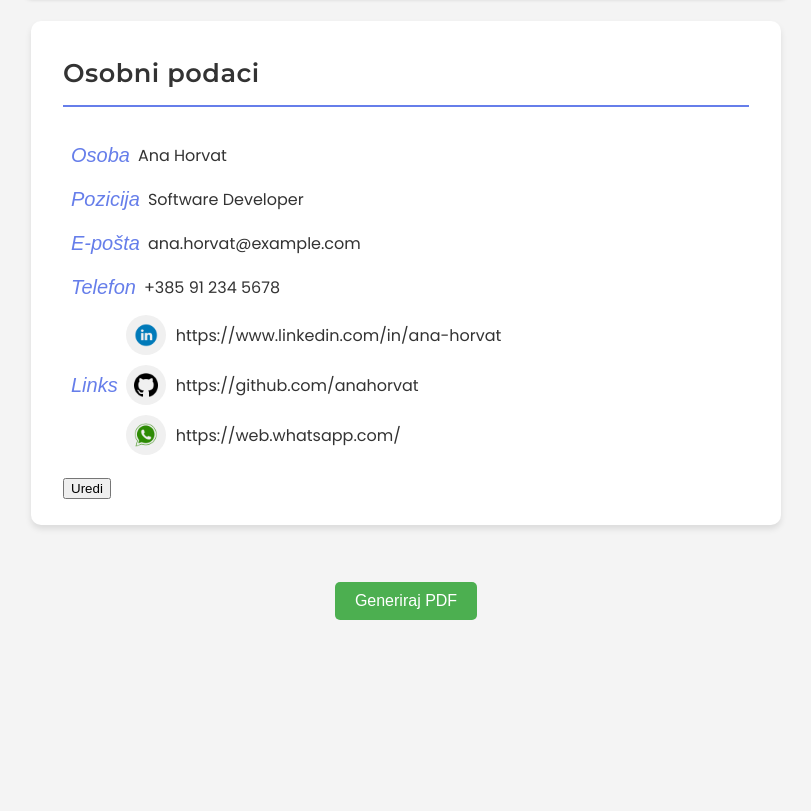
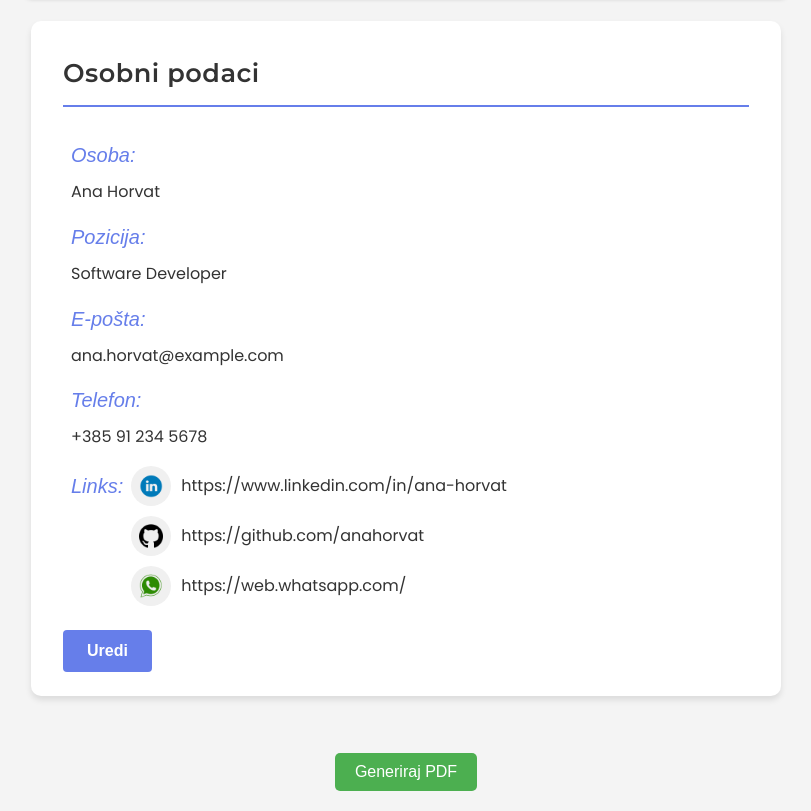
Before and after one commit to NotSpartan/zivotopis-batinic, an Angular app: page / in a window 1280 px wide. Shown: the part 460-1271 px from the top of the page, without its empty margins (234-1045 px from the left). Before the commit the page ends 1100 px from the top, so only its background shows below. Built offline with nearby package versions, Linux system fonts and the light colour scheme.

Commit message:
dorada osobni-podatci komponente

```diff
--- a/src/app/osobni-podaci/osobni-podaci.component.css
+++ b/src/app/osobni-podaci/osobni-podaci.component.css
@@ -61,19 +61,18 @@
 
 .field {
   display: flex;
-  flex-direction: row;
-  align-items: center;
-  margin-bottom: 0.75rem;
+  flex-direction: column;
+  margin-bottom: 1rem;
 }
 
 .field i {
-  margin-right: 0.5rem;
   color: #667eea;
   font-size: 1.25rem;
+  margin-bottom: 0.5rem;
 }
 
 .field-content {
-  flex-grow: 1;
+  width: 100%;
 }
 
 .field-content span,
@@ -85,7 +84,7 @@
 
 .field-content input {
   width: 100%;
-  padding: 0.5rem;
+  padding: 0.75rem;
   border: 1px solid #ddd;
   border-radius: 4px;
   transition: border-color 0.3s ease;
@@ -94,6 +93,17 @@
 .field-content input:focus {
   outline: none;
   border-color: #667eea;
+  box-shadow: 0 0 0 2px rgba(102, 126, 234, 0.2);
+}
+
+.links-field {
+  flex-direction: row;
+  align-items: flex-start;
+}
+
+.links-field i {
+  margin-right: 0.5rem;
+  margin-top: 0.25rem;
 }
 
 .links-container {
@@ -159,33 +169,41 @@
   outline: none;
 }
 
-.edit-button:hover, .remove-link-btn:hover, .add-link-btn:hover {
-  background: linear-gradient(135deg, #5a6eea 0%, #6a3f9d 100%);
-  box-shadow: 0 6px 8px rgba(102, 126, 234, 0.4);
+.btn {
+  padding: 0.75rem 1.5rem;
+  border: none;
+  border-radius: 4px;
+  font-size: 1rem;
+  font-weight: bold;
+  cursor: pointer;
+  transition: all 0.3s ease;
+}
+
+.btn-primary {
+  background-color: #667eea;
+  color: white;
+}
+
+.btn-success {
+  background-color: #48bb78;
+  color: white;
+}
+
+.btn-danger {
+  background-color: #e53e3e;
+  color: white;
+}
+
+.btn:hover {
+  opacity: 0.9;
   transform: translateY(-2px);
 }
 
-.edit-button:active, .remove-link-btn:active, .add-link-btn:active {
+.btn:active {
   transform: translateY(0);
-  box-shadow: 0 2px 4px rgba(102, 126, 234, 0.25);
 }
 
-.remove-link-btn, .add-link-btn {
-  padding: 0.5rem 1rem;
-  font-size: 0.8rem;
-}
-
-.remove-link-btn {
-  background: linear-gradient(135deg, #ff6b6b 0%, #ee5253 100%);
-}
-
-.remove-link-btn:hover {
-  background: linear-gradient(135deg, #ff5e5e 0%, #e64b4c 100%);
-}
-
-.pdf-mode .edit-button,
-.pdf-mode .remove-link-btn,
-.pdf-mode .add-link-btn {
+.pdf-mode .btn {
   display: none;
 }
 
@@ -207,7 +225,7 @@
     font-size: 0.9rem;
   }
 
-  .edit-button, .remove-link-btn, .add-link-btn {
+  .btn {
     padding: 0.6rem 1.2rem;
     font-size: 0.9rem;
   }
--- a/src/app/osobni-podaci/osobni-podaci.component.html
+++ b/src/app/osobni-podaci/osobni-podaci.component.html
@@ -13,8 +13,8 @@
       </div>
     </div>
 
-    <div class="field">
-      <i class="material-icons">Links</i>
+    <div class="field links-field">
+      <i class="material-icons">Links:</i>
       <div class="field-content">
         <div class="links-container">
           <ng-container *ngIf="!isEditing() || isGeneratingPDF; else editLinks">
@@ -30,12 +30,12 @@
               <img [src]="getIconPath(link.platform)" [alt]="link.platform" class="link-icon">
               <input [(ngModel)]="link.platform" placeholder="Platforma">
               <input [(ngModel)]="link.url" placeholder="URL">
-              <button (click)="removeSocialLink(i)" class="remove-link-btn">Ukloni</button>
+              <button (click)="removeSocialLink(i)" class="btn btn-danger">Ukloni</button>
             </div>
             <div class="link-add">
               <input [(ngModel)]="newSocialLink.platform" placeholder="Nova platforma">
               <input [(ngModel)]="newSocialLink.url" placeholder="Novi URL">
-              <button (click)="addSocialLink()" class="add-link-btn">Dodaj</button>
+              <button (click)="addSocialLink()" class="btn btn-primary">Dodaj</button>
             </div>
           </ng-template>
         </div>
@@ -43,7 +43,7 @@
     </div>
   </div>
 
-  <button *ngIf="isAuthor() && !isGeneratingPDF" (click)="toggleEdit()" class="edit-button">
+  <button *ngIf="isAuthor() && !isGeneratingPDF" (click)="toggleEdit()" class="btn" [ngClass]="{'btn-primary': !isEditing(), 'btn-success': isEditing()}">
     {{ isEditing() ? 'Spremi' : 'Uredi' }}
   </button>
 </div>
--- a/src/app/osobni-podaci/osobni-podaci.component.ts
+++ b/src/app/osobni-podaci/osobni-podaci.component.ts
@@ -48,10 +48,10 @@ export class OsobniPodaciComponent {
   isAuthor = computed(() => this.authService.isAuthor());
 
   fields = computed<Field[]>(() => [
-    { name: 'imePrezime', icon: 'Osoba', value: this.imePrezime, type: 'text', placeholder: 'Ime i prezime' },
-    { name: 'titula', icon: 'Pozicija', value: this.titula, type: 'text', placeholder: 'Zanimanje' },
-    { name: 'email', icon: 'E-pošta', value: this.email, type: 'email', placeholder: 'Email' },
-    { name: 'telefon', icon: 'Telefon', value: this.telefon, type: 'tel', placeholder: 'Telefon' },
+    { name: 'imePrezime', icon: 'Osoba:', value: this.imePrezime, type: 'text', placeholder: 'Ime i prezime' },
+    { name: 'titula', icon: 'Pozicija:', value: this.titula, type: 'text', placeholder: 'Zanimanje' },
+    { name: 'email', icon: 'E-pošta:', value: this.email, type: 'email', placeholder: 'Email' },
+    { name: 'telefon', icon: 'Telefon:', value: this.telefon, type: 'tel', placeholder: 'Telefon' },
   ]);
 
   ngOnInit() {
```
